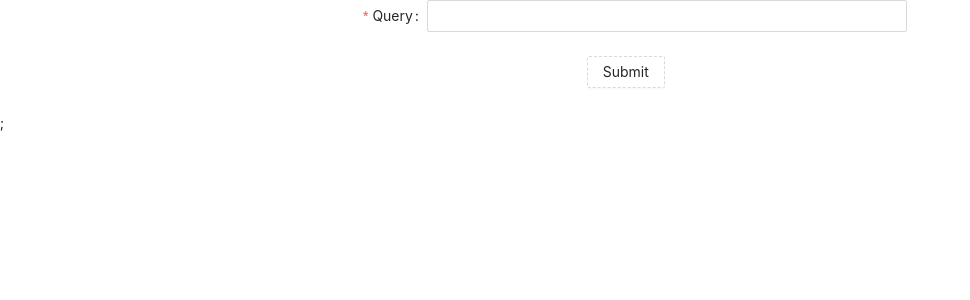
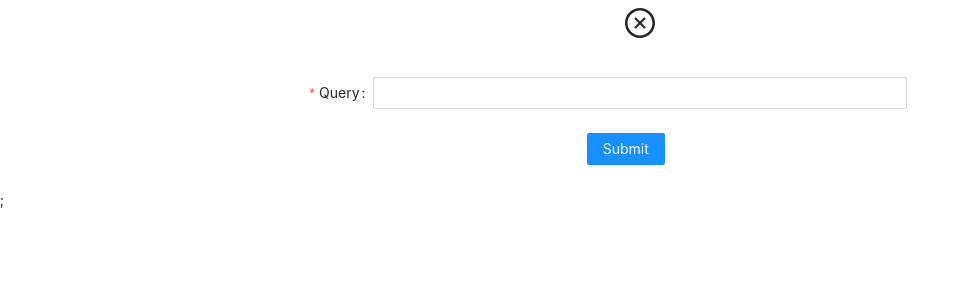
Before and after one commit to salaadas/pokemon-gallery, a React (Create React App) app: page / in a window 1280 px wide. Shown: the top 300 px of the page, without its empty margins (0-970 px from the left). Built offline with nearby package versions, Linux system fonts and the light colour scheme.

Commit message:
add toggle

```diff
--- a/src/App.js
+++ b/src/App.js
@@ -7,7 +7,14 @@ function App() {
   const [state, setState] = useState({ loading: false, error: '', data: null });
 
   return (
-    <div>
+    <div
+      style={{
+        MozUserSelect: 'none',
+        WebkitUserSelect: 'none',
+        msUserSelect: 'none',
+        userSelect: 'none',
+      }}
+    >
       <SearchBar loading={state.loading} setState={setState} />
       <DisplayPokemon state={state} />;
     </div>
--- a/src/components/DisplayPokemon.jsx
+++ b/src/components/DisplayPokemon.jsx
@@ -1,6 +1,7 @@
 import { MinusOutlined, PlusOutlined } from '@ant-design/icons/lib/icons';
 import { Alert, Card } from 'antd';
 import React, { useState } from 'react';
+import List from './List';
 
 const { Meta } = Card;
 
@@ -30,18 +31,6 @@ const Pokemon = ({ data }) => {
     <PlusOutlined key="plus" onClick={showMore} />,
   ]);
 
-  const showDescription = () => {
-    return (
-      <ul>
-        {Object.keys(description).map((k) => (
-          <li key={k}>
-            {k}: {description[k]}
-          </li>
-        ))}
-      </ul>
-    );
-  };
-
   return (
     <Card
       style={{ width: 500 }}
@@ -54,7 +43,7 @@ const Pokemon = ({ data }) => {
       }
       actions={toggleIcons}
     >
-      <Meta title={data.name} description={showDescription()} />
+      <Meta title={data.name} description={<List items={description} />} />
     </Card>
   );
 };
--- /dev/null
+++ b/src/components/List.jsx
@@ -0,0 +1,15 @@
+import React from 'react';
+
+const List = ({ items }) => {
+  return (
+    <ul>
+      {Object.keys(items).map((k) => (
+        <li key={k}>
+          {k}: {items[k]}
+        </li>
+      ))}
+    </ul>
+  );
+};
+
+export default List;
--- a/src/components/SearchBar.jsx
+++ b/src/components/SearchBar.jsx
@@ -1,9 +1,11 @@
-import React, { useState } from 'react';
+import React, { useRef, useState } from 'react';
 import { Form, Input, Button } from 'antd';
 import axios from 'axios';
+import Togglable from './Togglable';
 
 const SearchBar = ({ loading, setState }) => {
   const [query] = useState('');
+  const searchRef = useRef();
 
   const search = ({ query }) => {
     setState((d) => ({ ...d, loading: true }));
@@ -16,14 +18,17 @@ const SearchBar = ({ loading, setState }) => {
       .catch((err) => {
         setState({ loading: false, error: err, data: null });
       });
+
+    searchRef.current.toggleVisibility();
   };
 
   return (
+    <Togglable ref={searchRef}>
       <Form
         name="basic"
-      labelCol={{ span: 8 }}
+        labelCol={{ span: 7 }}
         initialValues={{ query }}
-      wrapperCol={{ span: 9 }}
+        wrapperCol={{ span: 10 }}
         onFinish={search}
         onFinishFailed={(err) => console.error(err.message)}
         autoCapitalize="off"
@@ -38,11 +43,12 @@ const SearchBar = ({ loading, setState }) => {
           <Input />
         </Form.Item>
         <Form.Item wrapperCol={{ offset: 11, span: 6 }}>
-        <Button disabled={loading} type="dashed" htmlType="submit">
+          <Button disabled={loading} type="primary" htmlType="submit">
             Submit
           </Button>
         </Form.Item>
       </Form>
+    </Togglable>
   );
 };
 
--- /dev/null
+++ b/src/components/Togglable.jsx
@@ -0,0 +1,54 @@
+import React, { useImperativeHandle, useState } from 'react';
+import {
+  SearchOutlined,
+  CloseCircleOutlined,
+} from '@ant-design/icons/lib/icons';
+
+const Togglable = React.forwardRef(({ children }, ref) => {
+  const [show, setShow] = useState(true);
+
+  const styles = {
+    showWhenFormShow: {
+      display: show ? '' : 'none',
+    },
+    hideWhenFormShow: {
+      display: show ? 'none' : '',
+    },
+  };
+
+  const handleVisibilityChange = () => setShow(!show);
+
+  useImperativeHandle(ref, () => {
+    return {
+      toggleVisibility: handleVisibilityChange,
+    };
+  });
+
+  return (
+    <div>
+      <div style={styles.showWhenFormShow}>
+        <p
+          style={{
+            fontSize: 30,
+            textAlign: 'center',
+          }}
+        >
+          <CloseCircleOutlined onClick={handleVisibilityChange} />
+        </p>
+        {children}
+      </div>
+      <div style={styles.hideWhenFormShow}>
+        <p
+          style={{
+            fontSize: 30,
+            textAlign: 'center',
+          }}
+        >
+          <SearchOutlined onClick={handleVisibilityChange} />
+        </p>
+      </div>
+    </div>
+  );
+});
+
+export default Togglable;
```
Lines whose indentation alone changed are shown as unchanged.
